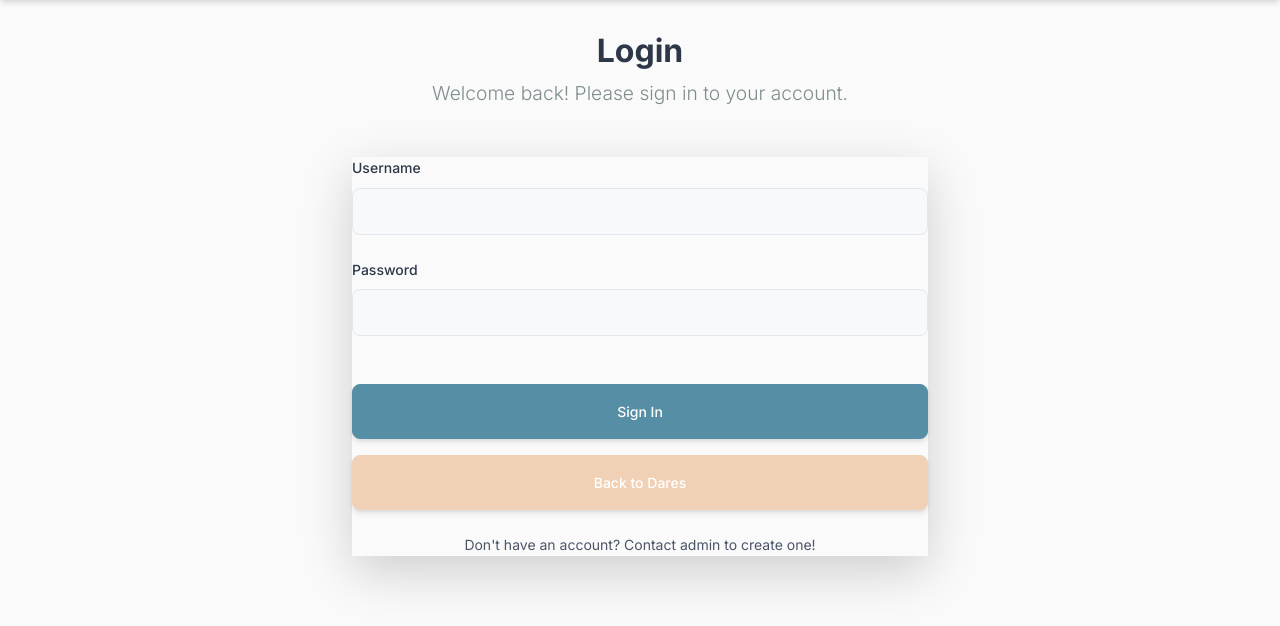
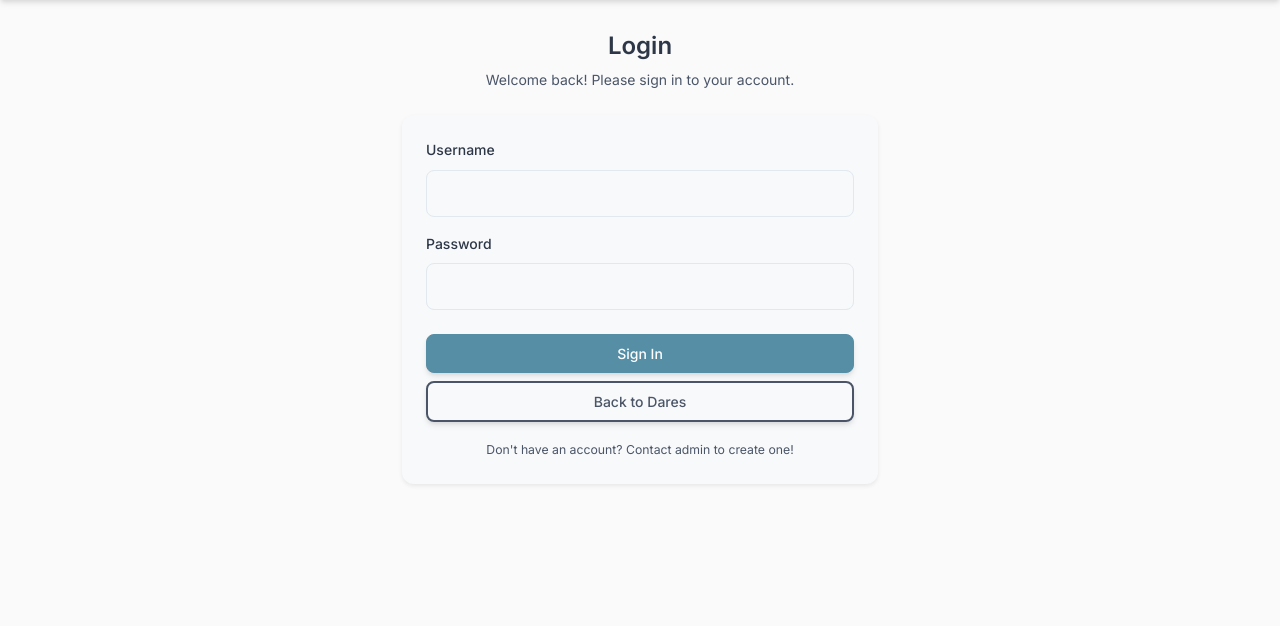
Before and after one commit to Rohith-Pavan/django-dare-exchange-app, a Django app: page /accounts/login/ in a window 1280 px wide. Shown: the part 75-701 px from the top of the page. Run offline with Django 5.2, Linux system fonts and the light colour scheme; parts of the project's set-up code (start-up, migrations or seed data) failed here and were passed over.

Commit message:
Improve login page layout: reduce padding and enhance visual design

```diff
--- a/templates/registration/login.html
+++ b/templates/registration/login.html
@@ -2,17 +2,19 @@
 
 {% block content %}
 <div class="row justify-content-center">
-  <div class="col-lg-6 col-md-8">
-    <div class="text-center mb-5">
-      <h1><i class="fas fa-sign-in-alt"></i> Login</h1>
-      <p class="lead" style="font-size: 1.2rem; color: #7f8c8d;">Welcome back! Please sign in to your account.</p>
+  <div class="col-lg-5 col-md-7 col-sm-9">
+    <div class="text-center mb-4">
+      <h2><i class="fas fa-sign-in-alt"></i> Login</h2>
+      <p class="text-muted mb-0">Welcome back! Please sign in to your account.</p>
     </div>
 
-    <form method="post" class="shadow-lg">
+    <div class="card shadow-sm border-0">
+      <div class="card-body p-4">
+        <form method="post">
           {% csrf_token %}
 
           {% if form.errors %}
-        <div class="alert alert-danger mb-4">
+            <div class="alert alert-danger mb-3">
               <i class="fas fa-exclamation-triangle"></i>
               <strong>Login Failed!</strong>
               {% for field, errors in form.errors.items %}
@@ -23,33 +25,35 @@
             </div>
           {% endif %}
 
-      <div class="mb-4">
+          <div class="mb-3">
             <label for="{{ form.username.id_for_label }}" class="form-label">
               <i class="fas fa-user"></i> Username
             </label>
-        <input type="text" class="form-control form-control-lg" id="{{ form.username.id_for_label }}" name="username" value="{{ form.username.value|default:'' }}" required>
+            <input type="text" class="form-control" id="{{ form.username.id_for_label }}" name="username" value="{{ form.username.value|default:'' }}" required>
           </div>
 
-      <div class="mb-5">
+          <div class="mb-4">
             <label for="{{ form.password.id_for_label }}" class="form-label">
               <i class="fas fa-lock"></i> Password
             </label>
-        <input type="password" class="form-control form-control-lg" id="{{ form.password.id_for_label }}" name="password" required>
+            <input type="password" class="form-control" id="{{ form.password.id_for_label }}" name="password" required>
           </div>
 
-      <div class="d-grid gap-3">
-        <button type="submit" class="btn btn-primary btn-lg py-3">
+          <div class="d-grid gap-2">
+            <button type="submit" class="btn btn-primary btn-lg">
               <i class="fas fa-sign-in-alt"></i> Sign In
             </button>
-        <a href="{% url 'dare_list' %}" class="btn btn-secondary btn-lg py-3">
+            <a href="{% url 'dare_list' %}" class="btn btn-outline-secondary">
               <i class="fas fa-arrow-left"></i> Back to Dares
             </a>
           </div>
 
-      <div class="text-center mt-4">
-        <p class="text-muted">Don't have an account? Contact admin to create one!</p>
+          <div class="text-center mt-3">
+            <small class="text-muted">Don't have an account? Contact admin to create one!</small>
           </div>
         </form>
       </div>
     </div>
+  </div>
+</div>
 {% endblock %}
```
Lines whose indentation alone changed are shown as unchanged.
